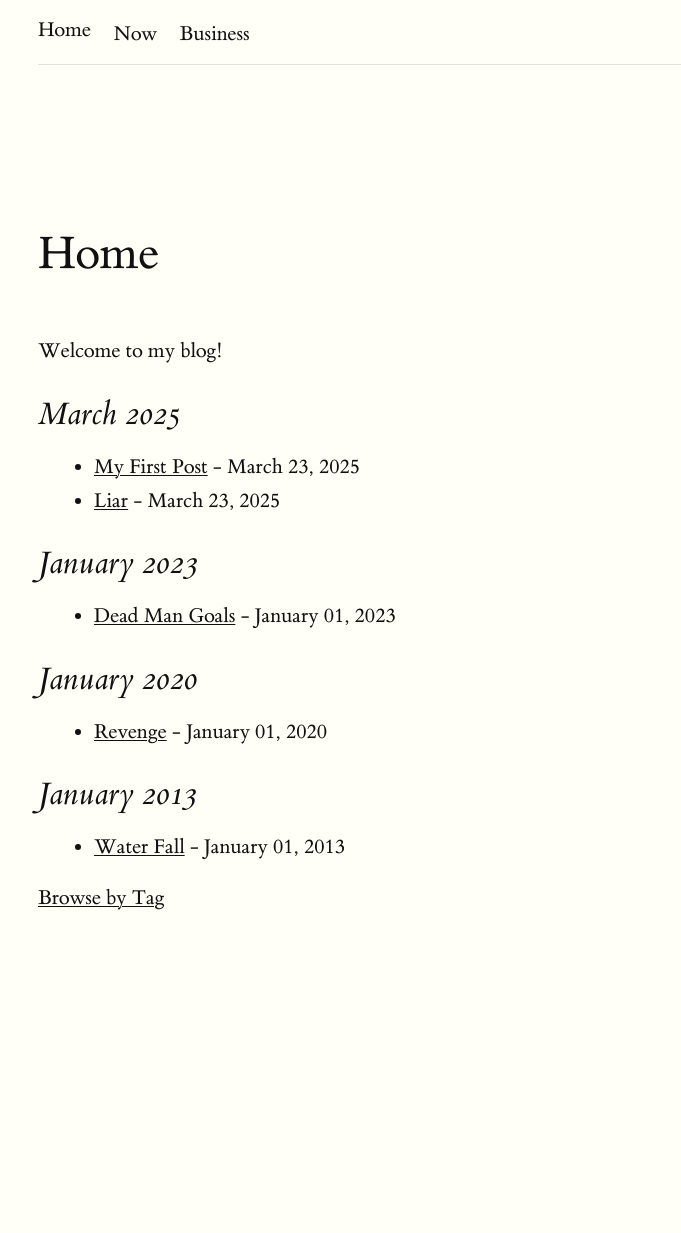
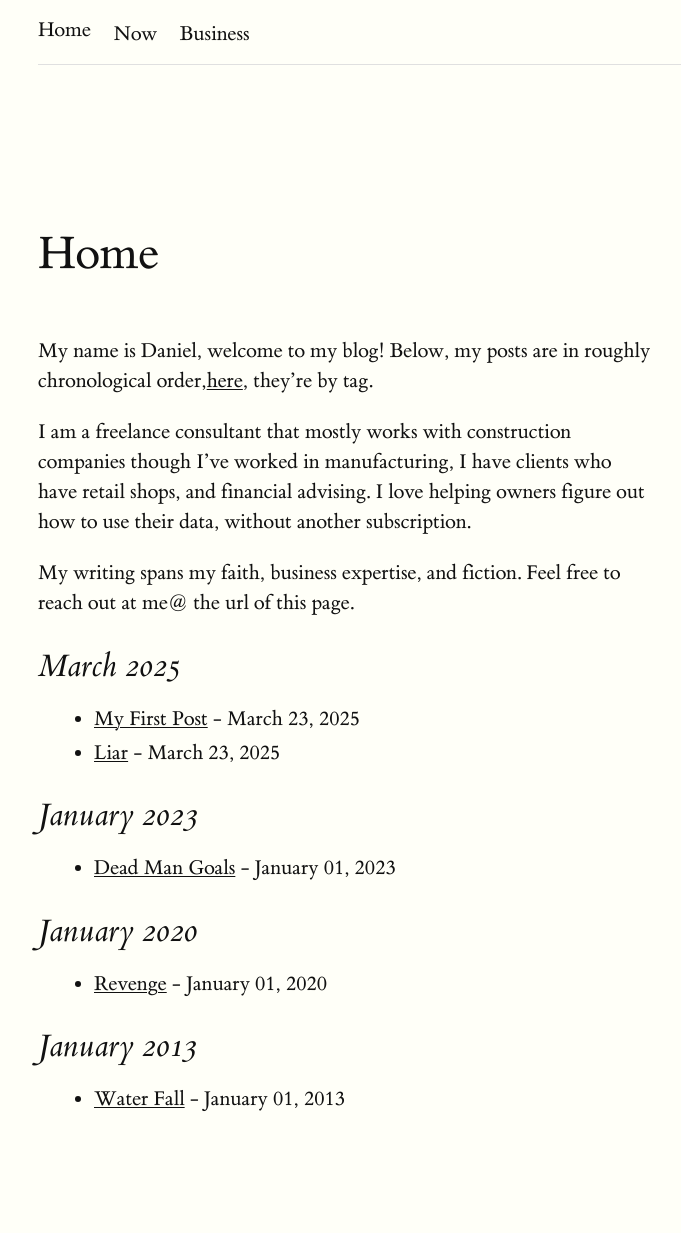
Before and after one commit to pact-wheeler/exp7, a Jekyll site: the page built from index.md, in a window 1280 px wide. Shown: the whole page, without its empty margins (122-803 px from the left). Built offline with Jekyll 4.4.1, drawn with Linux system fonts in a browser that asks for light colours; before the commit the page ends 1032 px from its top, so only the background shows below that.

Commit message:
Update index.md

```diff
--- a/index.md
+++ b/index.md
@@ -3,7 +3,11 @@ layout: default
 title: Home
 ---
 
-Welcome to my blog!
+My name is Daniel, welcome to my blog! Below, my posts are in roughly chronological order,[here]({{ site.baseurl }}/tags.html), they're by tag.
+
+I am a freelance consultant that mostly works with construction companies though I've worked in manufacturing, I have clients who have retail shops, and financial advising. I love helping owners figure out how to use their data, without another subscription.
+
+My writing spans my faith, business expertise, and fiction. Feel free to reach out at me@ the url of this page.
 
 {% assign postsByYearMonth = site.posts | group_by_exp:"post", "post.date | date: '%B %Y'" %}
 {% for yearMonth in postsByYearMonth %}
@@ -16,5 +20,3 @@ Welcome to my blog!
     {% endfor %}
   </ul>
 {% endfor %}
-
-[Browse by Tag]({{ site.baseurl }}/tags.html)
```
